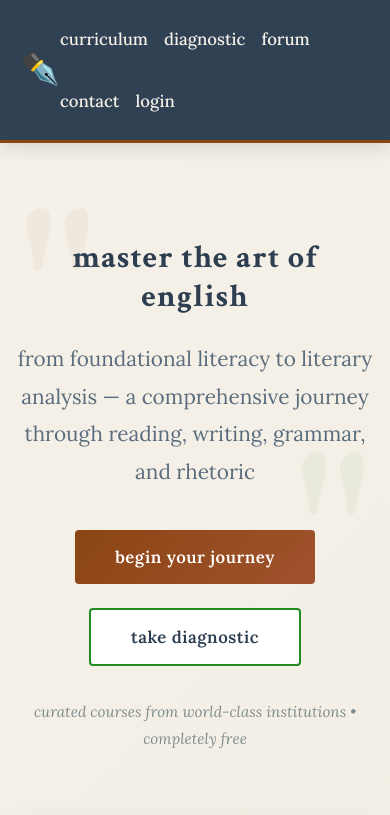
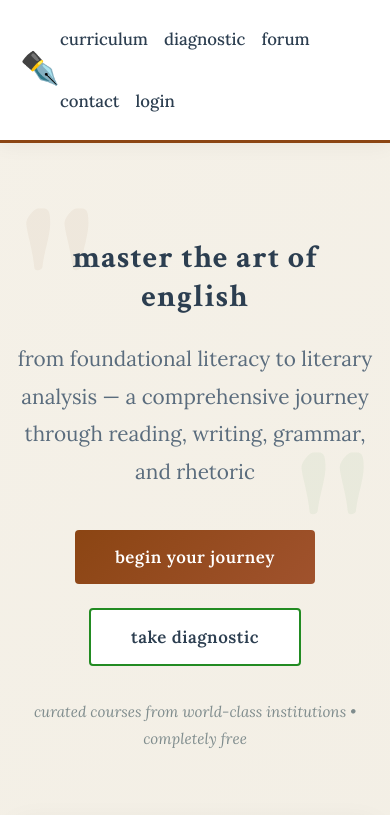
Before and after one commit to kofi-py/english-roadmap-app, a React (Vite) app: page / in a window 390 px wide. Shown: the top 815 px of the page. Built offline with nearby package versions, Linux system fonts and the light colour scheme; no server answers.

Commit message:
feat: implement a responsive navigation bar component with authentication-based links and associated styling.

```diff
--- a/src/components/Navigation.jsx
+++ b/src/components/Navigation.jsx
@@ -17,47 +17,20 @@ const Navigation = ({ currentPage, setCurrentPage }) => {
           <span className="logo-text">english mastery roadmap</span>
         </div>
         <ul className="nav-links">
-          <li
-            className={`nav-item ${currentPage === 'curriculum' ? 'active' : ''}`}
-            onClick={() => setCurrentPage('curriculum')}
-          >
-            curriculum
-          </li>
-          <li
-            className={`nav-item ${currentPage === 'diagnostic' ? 'active' : ''}`}
-            onClick={() => setCurrentPage('diagnostic')}
-          >
-            diagnostic
-          </li>
-          <li
-            className={`nav-item ${currentPage === 'forum' ? 'active' : ''}`}
-            onClick={() => setCurrentPage('forum')}
-          >
-            forum
-          </li>
-          <li
-            className={`nav-item ${currentPage === 'contact' ? 'active' : ''}`}
-            onClick={() => setCurrentPage('contact')}
-          >
-            contact
-          </li>
-
+          <li className="nav-item" onClick={() => setCurrentPage('curriculum')}>curriculum</li>
+          <li className="nav-item" onClick={() => setCurrentPage('diagnostic')}>diagnostic</li>
+          <li className="nav-item" onClick={() => setCurrentPage('forum')}>forum</li>
+          <li className="nav-item" onClick={() => setCurrentPage('contact')}>contact</li>
           {user ? (
             <>
-              <li className="nav-item user-badge">
-                👤 {user.username}
+              <li className="user-badge">
+                <span className="user-icon">👤</span>
+                {user.username}
               </li>
-              <li className="nav-item" onClick={handleLogout}>
-                logout
-              </li>
+              <li className="nav-item" onClick={handleLogout}>logout</li>
             </>
           ) : (
-            <li
-              className={`nav-item ${currentPage === 'login' ? 'active' : ''}`}
-              onClick={() => setCurrentPage('login')}
-            >
-              login
-            </li>
+            <li className="nav-item" onClick={() => setCurrentPage('login')}>login</li>
           )}
         </ul>
       </div>
--- a/src/styles/Navigation.css
+++ b/src/styles/Navigation.css
@@ -1,11 +1,11 @@
 .nav {
-  background: rgba(44, 62, 80, 0.98);
-  backdrop-filter: blur(10px);
+  background: white;
+  /* Clean white nav */
   padding: 1rem 0;
   position: sticky;
   top: 0;
-  z-index: 100;
-  box-shadow: 0 2px 20px rgba(0, 0, 0, 0.15);
+  z-index: 1000;
+  box-shadow: 0 2px 20px rgba(0, 0, 0, 0.05);
   border-bottom: 3px solid #8B4513;
 }
 
@@ -21,7 +21,7 @@
 .logo {
   font-size: 1.5rem;
   font-weight: 700;
-  color: #f5f1e8;
+  color: var(--ink-blue);
   cursor: pointer;
   display: flex;
   align-items: center;
@@ -40,6 +40,8 @@
 .nav-links {
   list-style: none;
   display: flex;
+  flex-direction: row;
+  /* Fix vertical stacking */
   gap: 2rem;
   align-items: center;
   margin: 0;
@@ -47,7 +49,7 @@
 }
 
 .nav-item {
-  color: #f5f1e8;
+  color: var(--ink-blue);
   font-weight: 500;
   cursor: pointer;
   transition: all 0.3s ease;
```
